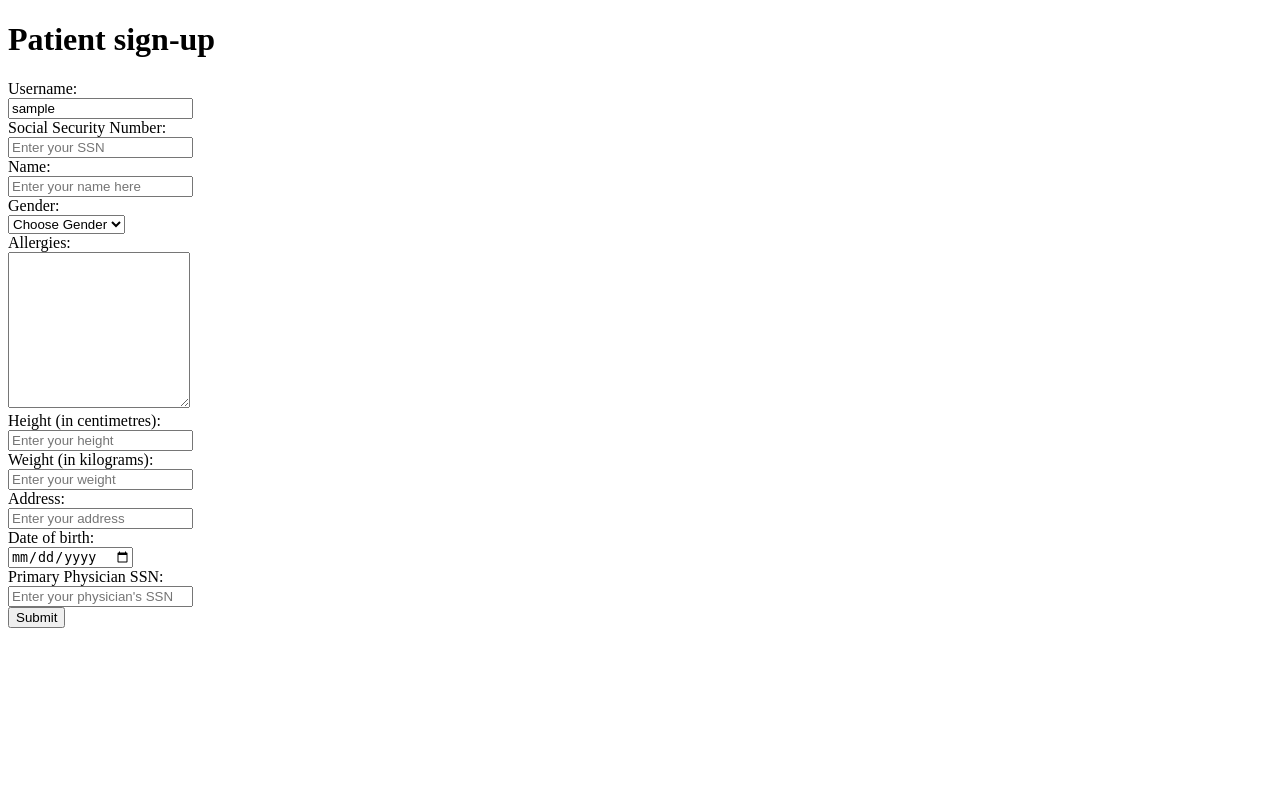
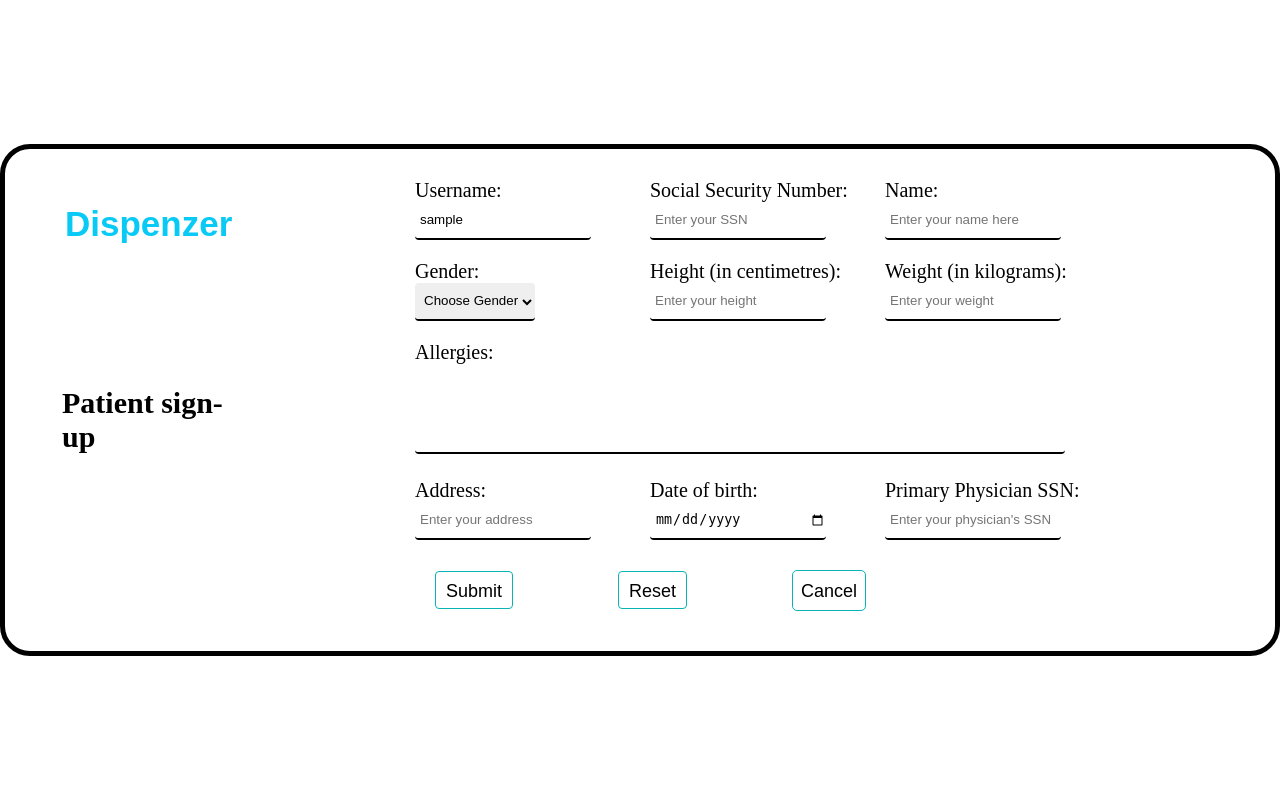
Before and after one commit to Nick-Phaita/Drug_Dispensing_Tool, a PHP site: page /registration/registerPatient.php in a window 1280 px wide. Run offline with PHP 8.4, Linux system fonts and the light colour scheme; the visitor is signed in with stand-in values (Sample User, id 1).

Commit message:
Styling Patient's experience

```diff
--- a/App/home.html
+++ b/App/home.html
@@ -24,9 +24,11 @@
                         <li><a href="signup.html">Sign Up</a></li>
                     </ul>
                 </div>
-                <br><br><br><br>
+
+
 
         <hr>
+            </div>
         <main>
 
             <section>
--- a/App/registration/registerPatient.php
+++ b/App/registration/registerPatient.php
@@ -7,18 +7,39 @@ require_once("../signup.php");
         <meta charset="UTF-8">
         <meta name="viewport" content="width=device-width, initial-scale=1.0">
         <title>Register Patient</title>
-        <link rel="stylesheet" type="text/css" href="">
+        <link rel="stylesheet" type="text/css" href="../styles/style.css">
+        <!--<link rel="stylesheet" type="text/css" href="../styles/form.css">-->
+        <script type="text/javascript" src="../scripts.js"></script>
+        <link rel="stylesheet" type="text/css" href="../styles/form.css">
+        <link rel="stylesheet" type="text/css" href="../styles/style.css">
 
     </head>
     <body>
+        <div class="form">
+            <div class="left-container">
+                <div class="icon">
+                    <h2 class="logo">Dispenzer</h2>
+                </div>
                 <h1>Patient sign-up</h1>
+            </div>
+            <div class="right-container">
                 <form method="post" action="register_patient.php">
+                    <div class="field">
                         <label for="Username">Username: </label><br>
                         <input type="text" name="Username" id="Username" required value="<?php echo $_SESSION['Username']?>" readonly><br>
+                    </div>
+
+                    <div class="field">
                         <label for="SSN">Social Security Number:</label><br>
                         <input type="text" id="SSN" name="SSN" required placeholder="Enter your SSN"><br>
+                    </div>
+
+                    <div class="field">
                         <label for="Names">Name: </label><br>
                         <input type="text" id="Names" name="Names" required placeholder="Enter your name here"><br>
+                    </div>
+
+                    <div class="field">
                         <label for="Gender">Gender:</label><br>
                         <select name="Gender" id="Gender" required>
                             <option value="" selected hidden >Choose Gender</option>
@@ -26,19 +47,48 @@ require_once("../signup.php");
                             <option value="Female">Female</option>
                             <option value="Non-binary">Non-binary</option>
                         </select><br>
+                    </div>
+
+                    <div class="field">
+                        <label for="HeightinCm">Height (in centimetres):</label><br>
+                        <input type="text" id="HeightinCm" name="HeightinCm" placeholder="Enter your height" required><br>
+                    </div>
+
+                    <div class="field">
+                        <label for="WeightinKg">Weight (in kilograms):</label><br>
+                        <input type="text" id="WeightinKg" name="WeightinKg" placeholder="Enter your weight" required><br>
+                    </div>
+
+                    <div class="field-txtarea">
                         <label for="Allergies">Allergies:</label><br>
                         <textarea name="Allergies" id="Allergies" cols="20" rows="10"></textarea><br>
-            <label for="HeightinCm">Height (in centimetres):</label><br>
-            <input type="text" id="HeightinCm" name="HeightinCm" placeholder="Enter your height" required><br>
-            <label for="WeightinKg">Weight (in kilograms):</label><br>
-            <input type="text" id="WeightinKg" name="WeightinKg" placeholder="Enter your weight" required><br>
+                    </div>
+
+
+                    <div class="field">
                         <label for="PatientAddress">Address:</label><br>
                         <input type="text" name="PatientAddress" id="PatientAddress" required placeholder="Enter your address"><br>
+                    </div>
+
+                    <div class="field">
                         <label for="DateOfBirth">Date of birth: </label><br>
                         <input type="date" name="DateOfBirth" id="DateOfBirth" required><br>
+                    </div>
+
+                    <div class="field">
                         <label for="PrimaryPhysicianSSN">Primary Physician SSN:</label><br>
                         <input type="text" id="PrimaryPhysicianSSN" name="PrimaryPhysicianSSN" required placeholder="Enter your physician's SSN"><br>
-            <input type="submit" value="Submit">
+                    </div>
+
+                    <input class="button" type="submit" value="Submit">
+                    <input class="button" type="reset" onclick="return confirm_reset();">
+                    <button class="button" onclick="cancel()">Cancel</button>
                 </form>
+
+            </div>
+
+
+        </div>
+
     </body>
 </html>
--- a/App/styles/form.css
+++ b/App/styles/form.css
@@ -1,17 +1,120 @@
-.login-form{
-    background-color: black;
-    color: white;
+*{
+  margin: 0;
+  padding: 0;
+  box-sizing: border-box;
 }
 
-input{
-    width: 100%;
-    margin: 8px 0;
+.form{
+  width: 100%;
+  background-color: white;
+  color: black;
+  border: 5px solid black;
+  border-radius: 30px;
 }
 
-form{
-    background-color: aqua;
+body{
+  align-items: center;
+  display: grid;
+  font-size: 20px;
+  font-weight: 400;
+  height: 100vh;
+  justify-items: center;
+  weight: 100vw;
 }
 
-label{
-    text-align: right;
+.form{
+  display: grid;
+  grid-template-areas: "left right";
+  max-width: 100%;
 }
+
+.left-container{
+  overflow: hidden;
+  padding: 40px;
+  position: relative;
+  width: 250px;;
+}
+
+.left-container h1{
+  position: relative;
+  font-size: 30px;
+  left: 10%;
+  top: 30%;
+
+
+}
+
+.right-container{
+  width: 800px;
+  padding: 20px;
+}
+
+
+
+input, textarea, select{
+  border: none;
+  border-bottom: 2px solid black;
+  border-radius: 4px;
+  height: 38px;
+  line-height: 38px;
+  padding-left: 5px;
+
+}
+
+
+
+
+textarea{
+  width: 650px;
+  height: 90px;
+  padding: 5px;
+  resize: none;
+}
+
+.field, .field-txtarea{
+  display: inline-block;
+  margin-top: 10px;
+  margin-bottom: 10px;
+  margin-left: 30px;
+  width: 200px;
+}
+
+.field-txtarea{
+  display: block;
+}
+
+
+
+input, label{
+  width: 176px;
+}
+
+.button{
+  display: inline-block;
+  border: 1px solid rgba(10, 180, 180, 1);
+  background: white;
+  font-size: 18px;
+  color: black;
+  margin: 20px 50px;
+  padding: 0px 10px;
+  padding-bottom: 0px;
+  cursor: pointer;
+  transition: .4s;
+  width: auto;
+
+}
+
+button.button{
+  padding: 10px 8px 8px;
+  border-radius: 5px;
+}
+
+.button:hover{
+  background: rgba(10, 180, 180, 1);
+  padding: 0px 80px 0px;
+}
+
+button.button:hover{
+  padding: 10px 88px 8px;
+  border-radius: 5px;
+}
--- a/App/styles/style.css
+++ b/App/styles/style.css
@@ -2,6 +2,11 @@
     width: 1200px;
     height: 75px;
     margin: auto;
+    position: sticky;
+    top: 0;
+    left: 0;
+    background-color: white;
+    z-index: 1;
 }
 
 .icon{
@@ -36,9 +41,11 @@ ul{
 ul li{
     list-style: none;
     margin-left: 62px;
-    margin-top: 27px;
+    margin-top: 5px;
     font-size: 20px;
 }
+
+
 
 ul li a{
     text-decoration: none;
```
Also changed, not shown: App/dashboards/patient_dashboard.php (+69 -7 lines), App/login.html (+21 -7 lines), App/signup.html (+32 -8 lines), App/styles/dashboard.css (added, +90 -0 lines), App/styles/login-signup_form.css (added, +230 -0 lines). Lines whose indentation alone changed are shown as unchanged.
